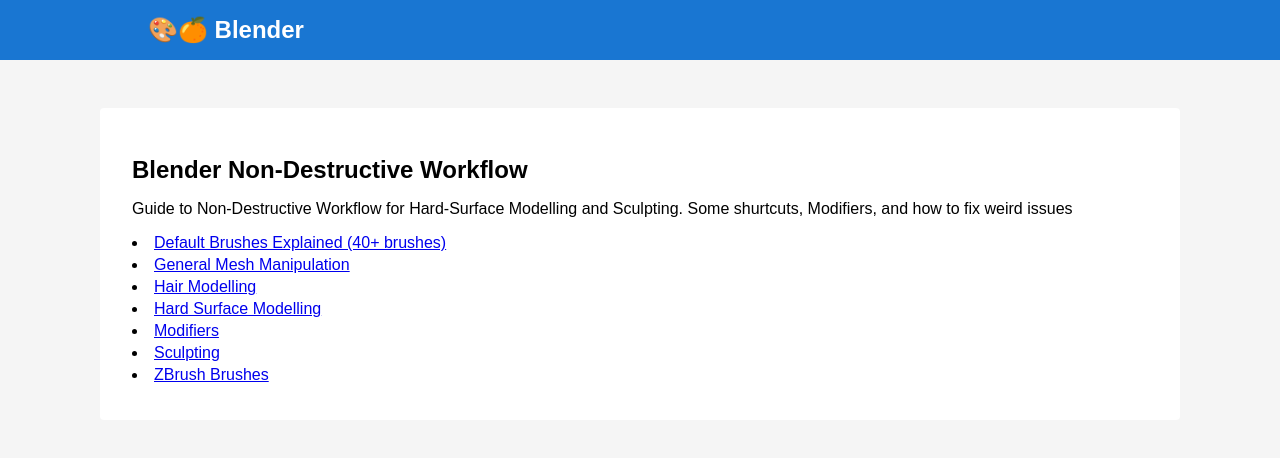
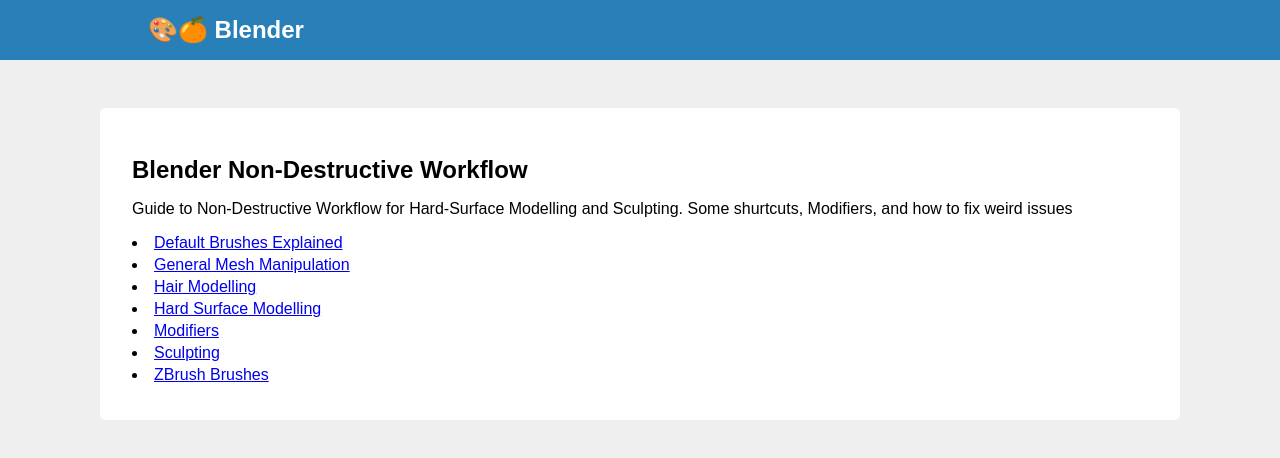
Before and after one commit to Seabagel/Eleventy-Portfolio-Main, an Eleventy site: page src/posts/blender.njk in a window 1280 px wide. Built offline with nearby package versions, Linux system fonts and the light colour scheme; Eleventy itself is replaced by a stand-in of ours; files that its build step writes are made by us from their sources.

Commit message:
Sticky header + Copied Blender docs' color
Sticky header + Copied colors from Blender's official docs

```diff
--- a/src/css/nav.css
+++ b/src/css/nav.css
@@ -1,11 +1,14 @@
 :root {
   --header-font-size: 1.5rem;
   --header-height: calc(1.5rem * 2.5); /* header-font-size * (2 + .175) */
-  --header-color: #1976d2;
+  /* --header-background-color: #2980b9; #1976d2, #427be4*/
+  --header-background-color: #2980b9;
+  /* --nav-color: #272c31; #2a2f3a, #343131 */
   --nav-color: #272c31;
   --nav-padding: 1.125rem 0 1.875rem;
   --link-color: orange;
   --main-padding: 3rem;
+  --main-background-color: #efefef;
 }
 
 html,
@@ -28,9 +31,12 @@
 }
 
 header {
-  background-color: var(--header-color);
-  flex: 0 1 auto;
-  display: block;
+  background-color: var(--header-background-color);
+  flex: 1 1 auto;
+
+  top: 0;
+  width: 100%;
+  position: fixed;
 }
 
 header a {
@@ -67,18 +73,22 @@
 main {
   flex: 1;
   padding: var(--main-padding);
-  background-color: whitesmoke;
+  background-color: var(--main-background-color);
+  margin-top: var(--header-height);
 }
 section {
   margin: 0 auto;
   max-width: 1080px;
-  border-radius: 4px;
+  border-radius: 5px;
   background-color: white;
   padding: 2rem;
 }
 
 a:hover {
-  color: var(--link-color);
   text-decoration: underline;
   cursor: pointer;
 }
+
+nav a:hover {
+  color: var(--link-color);
+}
--- a/src/posts/blender/default-brushes-explained.md
+++ b/src/posts/blender/default-brushes-explained.md
@@ -1,6 +1,6 @@
 ---
 layout: layout.njk
-title: Default Brushes Explained (40+ brushes)
+title: Default Brushes Explained
 tags: Blender
 ---
 
```
